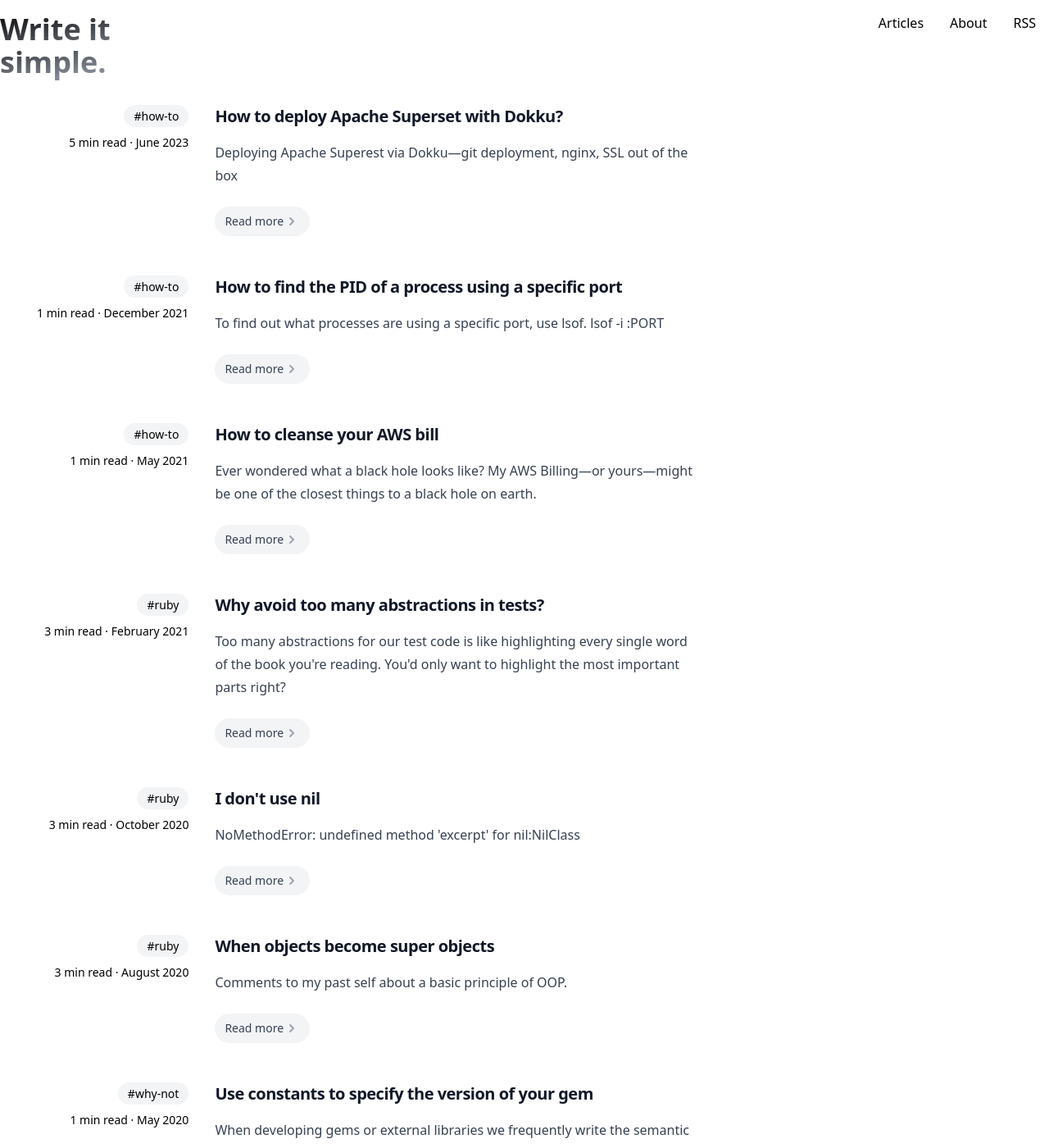
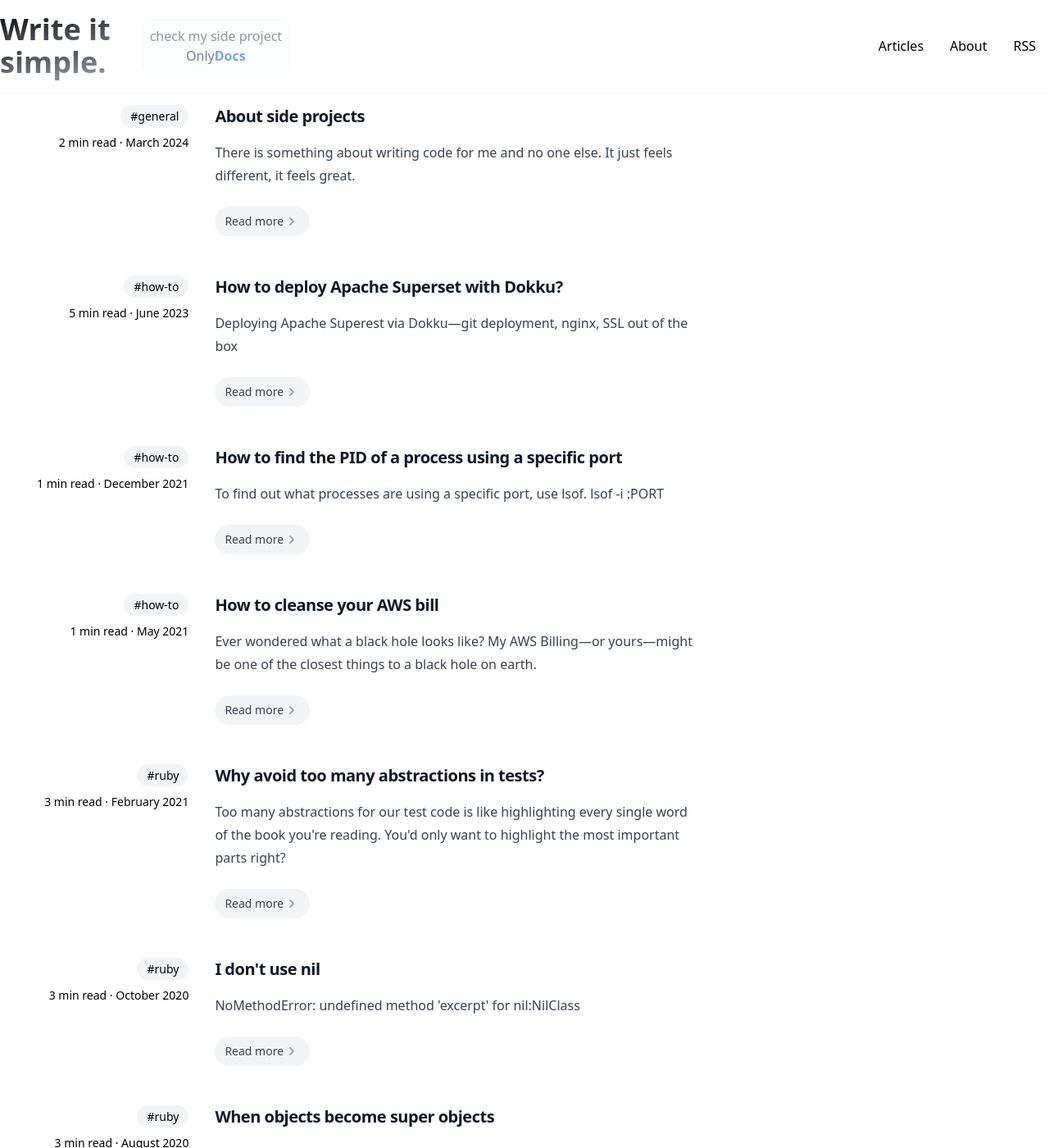
Before and after one commit to juanmanuelramallo/blog, a Jekyll site: the page built from index.html, in a window 1280 px wide and 1400 px high. Shown: the whole window at 82% size. Built offline with Jekyll 4.4.1, drawn with Linux system fonts in a browser that asks for light colours.

Commit message:
Add about side projects and button in the header

```diff
--- a/_includes/navigation.html
+++ b/_includes/navigation.html
@@ -1,21 +1,39 @@
-<header role="banner" class="flex flex-row justify-between py-4">
+<header role="banner" class="sticky top-0 bg-white/90 backdrop-blur-sm shadow-sm">
+  <div class="md:container md:mx-auto flex flex-row justify-between py-4 mx-2">
+    <div class="sm:flex sm:flex-row sm:gap-10">
       <a href="/">
         <span class="text-4xl font-extrabold text-transparent bg-clip-text bg-gradient-to-br from-black to-gray-400 hover:from-sky-400 hover:to-amber-400" href="/">
           Write it<br> simple.
         </span>
       </a>
 
-  <nav role="navigation">
-    <ul class="flex flex-row">
+      <a class="hidden sm:flex my-auto flex-col items-center p-2 bg-gray-50 ring-1 ring-gray-100 rounded-lg text-gray-600 opacity-60 hover:bg-gray-100 hover:ring-gray-200 hover:opacity-100 transition"
+         href="https://onlydocs.1ma.dev"
+         target="_blank">
+        <span>check my side project</span>
+        <span><span class="text-gray-800">Only</span><span class="font-bold text-[#1771d8]">Docs</span></span>
+      </a>
+    </div>
+
+
+    <div class="flex flex-col gap-2 sm:block">
+      <div class="flex flex-row my-auto h-full" role="navigation">
         {% for item in site.data.navigation.links %}
-        <li class="px-4">
+          <div class="px-1 sm:px-4 my-auto">
             <a
                 href="{{ item.url }}"
                 class="py-1 hover:text-primary">
               {{ item.title }}
             </a>
-        </li>
+          </div>
         {% endfor %}
-    </ul>
-  </nav>
+      </div>
+
+      <a class="sm:hidden my-auto flex flex-col items-center p-2 bg-gray-50 ring-1 ring-gray-100 rounded-lg text-gray-600 hover:bg-gray-100 hover:ring-gray-200 transition"
+         href="https://onlydocs.1ma.dev"
+         target="_blank">
+        <span><span class="text-gray-800">Only</span><span class="font-bold text-[#1771d8]">Docs</span></span>
+      </a>
+    </div>
+  </div>
 </header>
--- a/_layouts/default.html
+++ b/_layouts/default.html
@@ -6,9 +6,11 @@ layout: compress
 <html lang="en" >
   {% include head.html %}
   <body class="min-h-screen flex flex-col justify-between transition-all ease-in-out delay-200">
-    <main role="main" class="md:container md:mx-auto mx-2">
+    <main role="main" class="">
       {% include navigation.html %}
-      {{ content }}
+      <div class="md:container md:mx-auto mx-2">
+        {{ content }}
+      </div>
     </main>
     {% include footer.html %}
   </body>
--- /dev/null
+++ b/_posts/2024-03-03-about-side-projects.md
@@ -0,0 +1,38 @@
+---
+layout: post
+title: "About side projects"
+categories: general
+tags: [general, onlydocs]
+---
+
+There is something about writing code for me and no one else.
+
+It just feels different, it feels great.
+
+<!--more-->
+
+Handcrafting a tool, that serves me exactly how I want.
+
+It may be similar as composing a song.
+
+Say hi to [Only Docs](https://onlydocs.1ma.dev).
+
+---
+
+For the past few weeks I've been working on a side project to generate slides from markdown. To be honest, I did nothing I just added a UI to existing tools I've been using. I've been teching Rails for a few years now. Two years ago I decided to revamp my slides and gave reveal.js a try. I fell in love.
+
+Reveal.js is an amazing tool to create slides—not only from markdown. It has lots of configurations available, the speaker view is just fantastic, adding notes work just fine, vertical and horizontal slides served me very well to group topics in my lectures, and given it's just HTML everything is easy to further customize.
+
+These slides were written in Markdown and built with reveal.js—[the script used can be found here](https://github.com/I110IS/labs/blob/master/build).
+
+---
+
+In addition to that, after preparing a written document for a course I was taking in the university, the teachers asked us to present the work. Given we had already written the document in markdown, we only removed little bits and used reveal.js to create a presentation. The presentation was simple and nice, everything we needed to talk about the work done.
+
+---
+
+Eventually, this side project will not only support generating slides from markdown, but also a printable PDF files or ebooks or any other format I may need.
+
+Who knows, maybe in time it becomes a ~~side~~ main project.
+
+This is the start of [Only Docs](https://onlydocs.1ma.dev)
--- a/assets/main.css
+++ b/assets/main.css
@@ -380,7 +380,14 @@ Ensure the default browser behavior of the `hidden` attribute.
   display: none;
 }
 
-.focus\:ring-2 {
+.shadow-sm {
+  --tw-ring-offset-shadow: 0 0 #0000;
+  --tw-ring-shadow: 0 0 #0000;
+  --tw-shadow: 0 0 #0000;
+  --tw-shadow-colored: 0 0 #0000;
+}
+
+.ring-1, .focus\:ring-2 {
   --tw-ring-inset: var(--tw-empty,/*!*/ /*!*/);
   --tw-ring-offset-width: 0px;
   --tw-ring-offset-color: #fff;
@@ -389,6 +396,19 @@ Ensure the default browser behavior of the `hidden` attribute.
   --tw-ring-shadow: 0 0 #0000;
   --tw-shadow: 0 0 #0000;
   --tw-shadow-colored: 0 0 #0000;
+}
+
+.backdrop-blur-sm {
+  --tw-backdrop-blur: var(--tw-empty,/*!*/ /*!*/);
+  --tw-backdrop-brightness: var(--tw-empty,/*!*/ /*!*/);
+  --tw-backdrop-contrast: var(--tw-empty,/*!*/ /*!*/);
+  --tw-backdrop-grayscale: var(--tw-empty,/*!*/ /*!*/);
+  --tw-backdrop-hue-rotate: var(--tw-empty,/*!*/ /*!*/);
+  --tw-backdrop-invert: var(--tw-empty,/*!*/ /*!*/);
+  --tw-backdrop-opacity: var(--tw-empty,/*!*/ /*!*/);
+  --tw-backdrop-saturate: var(--tw-empty,/*!*/ /*!*/);
+  --tw-backdrop-sepia: var(--tw-empty,/*!*/ /*!*/);
+  --tw-backdrop-filter: var(--tw-backdrop-blur) var(--tw-backdrop-brightness) var(--tw-backdrop-contrast) var(--tw-backdrop-grayscale) var(--tw-backdrop-hue-rotate) var(--tw-backdrop-invert) var(--tw-backdrop-opacity) var(--tw-backdrop-saturate) var(--tw-backdrop-sepia);
 }
 .container {
   width: 100%;
@@ -760,12 +780,23 @@ Ensure the default browser behavior of the `hidden` attribute.
 .prose > :where(:last-child):not(:where([class~="not-prose"] *)) {
   margin-bottom: 0;
 }
+.sticky {
+  position: -webkit-sticky;
+  position: sticky;
+}
+.top-0 {
+  top: 0px;
+}
 .col-span-5 {
   grid-column: span 5 / span 5;
 }
 .mx-2 {
   margin-left: 0.5rem;
   margin-right: 0.5rem;
+}
+.my-auto {
+  margin-top: auto;
+  margin-bottom: auto;
 }
 .mx-auto {
   margin-left: auto;
@@ -812,6 +843,12 @@ Ensure the default browser behavior of the `hidden` attribute.
 .grid {
   display: grid;
 }
+.hidden {
+  display: none;
+}
+.h-full {
+  height: 100%;
+}
 .h-10 {
   height: 2.5rem;
 }
@@ -848,8 +885,18 @@ Ensure the default browser behavior of the `hidden` attribute.
 .whitespace-nowrap {
   white-space: nowrap;
 }
+.rounded-lg {
+  border-radius: 0.5rem;
+}
 .rounded-full {
   border-radius: 9999px;
+}
+.bg-white\/90 {
+  background-color: rgb(255 255 255 / 0.9);
+}
+.bg-gray-50 {
+  --tw-bg-opacity: 1;
+  background-color: rgb(249 250 251 / var(--tw-bg-opacity));
 }
 .bg-gray-200 {
   --tw-bg-opacity: 1;
@@ -889,6 +936,9 @@ Ensure the default browser behavior of the `hidden` attribute.
 .fill-gray-400 {
   fill: #9ca3af;
 }
+.p-2 {
+  padding: 0.5rem;
+}
 .p-12 {
   padding: 3rem;
 }
@@ -896,9 +946,9 @@ Ensure the default browser behavior of the `hidden` attribute.
   padding-top: 1rem;
   padding-bottom: 1rem;
 }
-.px-4 {
-  padding-left: 1rem;
-  padding-right: 1rem;
+.px-1 {
+  padding-left: 0.25rem;
+  padding-right: 0.25rem;
 }
 .py-1 {
   padding-top: 0.25rem;
@@ -942,6 +992,18 @@ Ensure the default browser behavior of the `hidden` attribute.
 .text-transparent {
   color: transparent;
 }
+.text-gray-600 {
+  --tw-text-opacity: 1;
+  color: rgb(75 85 99 / var(--tw-text-opacity));
+}
+.text-gray-800 {
+  --tw-text-opacity: 1;
+  color: rgb(31 41 55 / var(--tw-text-opacity));
+}
+.text-\[\#1771d8\] {
+  --tw-text-opacity: 1;
+  color: rgb(23 113 216 / var(--tw-text-opacity));
+}
 .text-gray-900 {
   --tw-text-opacity: 1;
   color: rgb(17 24 39 / var(--tw-text-opacity));
@@ -950,8 +1012,37 @@ Ensure the default browser behavior of the `hidden` attribute.
   --tw-text-opacity: 1;
   color: rgb(55 65 81 / var(--tw-text-opacity));
 }
+.opacity-60 {
+  opacity: 0.6;
+}
+.shadow-sm {
+  --tw-shadow: 0 1px 2px 0 rgb(0 0 0 / 0.05);
+  --tw-shadow-colored: 0 1px 2px 0 var(--tw-shadow-color);
+  box-shadow: var(--tw-ring-offset-shadow, 0 0 #0000), var(--tw-ring-shadow, 0 0 #0000), var(--tw-shadow);
+}
+.ring-1 {
+  --tw-ring-offset-shadow: var(--tw-ring-inset) 0 0 0 var(--tw-ring-offset-width) var(--tw-ring-offset-color);
+  --tw-ring-shadow: var(--tw-ring-inset) 0 0 0 calc(1px + var(--tw-ring-offset-width)) var(--tw-ring-color);
+  box-shadow: var(--tw-ring-offset-shadow), var(--tw-ring-shadow), var(--tw-shadow, 0 0 #0000);
+}
+.ring-gray-100 {
+  --tw-ring-opacity: 1;
+  --tw-ring-color: rgb(243 244 246 / var(--tw-ring-opacity));
+}
+.backdrop-blur-sm {
+  --tw-backdrop-blur: blur(4px);
+  -webkit-backdrop-filter: var(--tw-backdrop-filter);
+          backdrop-filter: var(--tw-backdrop-filter);
+}
 .transition-all {
   transition-property: all;
+  transition-timing-function: cubic-bezier(0.4, 0, 0.2, 1);
+  transition-duration: 150ms;
+}
+.transition {
+  transition-property: background-color, border-color, color, fill, stroke, opacity, box-shadow, transform, filter, -webkit-backdrop-filter;
+  transition-property: background-color, border-color, color, fill, stroke, opacity, box-shadow, transform, filter, backdrop-filter;
+  transition-property: background-color, border-color, color, fill, stroke, opacity, box-shadow, transform, filter, backdrop-filter, -webkit-backdrop-filter;
   transition-timing-function: cubic-bezier(0.4, 0, 0.2, 1);
   transition-duration: 150ms;
 }
@@ -968,6 +1059,11 @@ Ensure the default browser behavior of the `hidden` attribute.
 
 .prose a:hover {
   color: #0369a1;
+}
+
+.hover\:bg-gray-100:hover {
+  --tw-bg-opacity: 1;
+  background-color: rgb(243 244 246 / var(--tw-bg-opacity));
 }
 
 .hover\:bg-gray-200:hover {
@@ -993,6 +1089,15 @@ Ensure the default browser behavior of the `hidden` attribute.
   color: rgb(3 105 161 / var(--tw-text-opacity));
 }
 
+.hover\:opacity-100:hover {
+  opacity: 1;
+}
+
+.hover\:ring-gray-200:hover {
+  --tw-ring-opacity: 1;
+  --tw-ring-color: rgb(229 231 235 / var(--tw-ring-opacity));
+}
+
 .focus\:outline-none:focus {
   outline: 2px solid transparent;
   outline-offset: 2px;
@@ -1014,6 +1119,31 @@ Ensure the default browser behavior of the `hidden` attribute.
 }
 
 @media (min-width: 640px) {
+
+  .sm\:block {
+    display: block;
+  }
+
+  .sm\:flex {
+    display: flex;
+  }
+
+  .sm\:hidden {
+    display: none;
+  }
+
+  .sm\:flex-row {
+    flex-direction: row;
+  }
+
+  .sm\:gap-10 {
+    gap: 2.5rem;
+  }
+
+  .sm\:px-4 {
+    padding-left: 1rem;
+    padding-right: 1rem;
+  }
 
   .sm\:text-4xl {
     font-size: 2.25rem;
--- a/package.json
+++ b/package.json
@@ -13,7 +13,8 @@
     "postcss-cli": "^9.1.0"
   },
   "scripts": {
-    "dev": "postcss -w main.css -o assets/main.css"
+    "dev": "postcss -w main.css -o assets/main.css",
+    "build": "postcss main.css -o assets/main.css"
   },
   "repository": {
     "type": "git",
```
Lines whose indentation alone changed are shown as unchanged.
